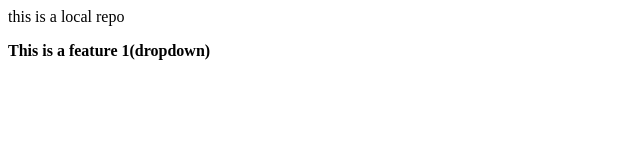
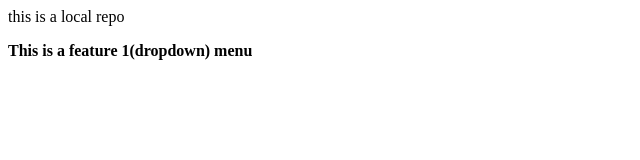
Before and after one commit to hafeez-07/localrepo, a plain HTML site: page index.html in a window 1280 px wide. Shown: the full height of the page, 0-640 px from the left. Drawn offline with Linux system fonts and the light colour scheme.

Commit message:
add menu

```diff
--- a/index.html
+++ b/index.html
@@ -1,2 +1,3 @@
 <p>this is a local repo</p>
 <b>This is a feature 1(dropdown)</b>
+<b>menu</b>
```
